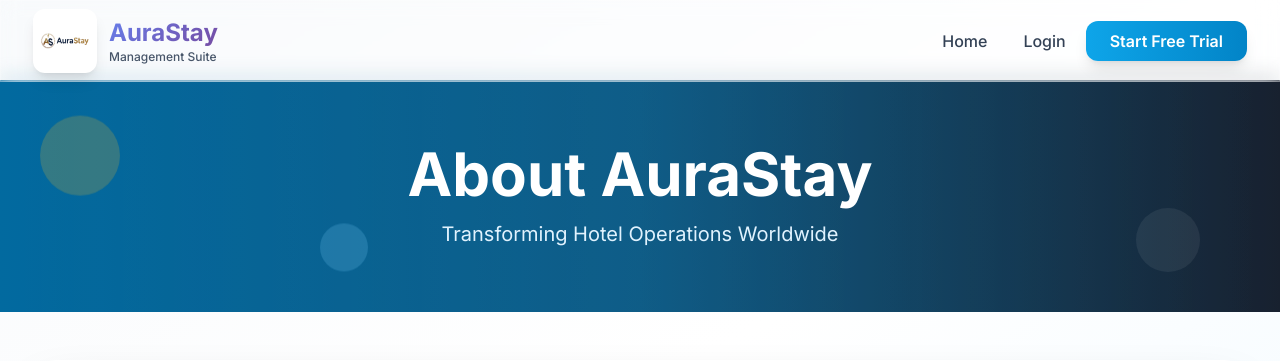
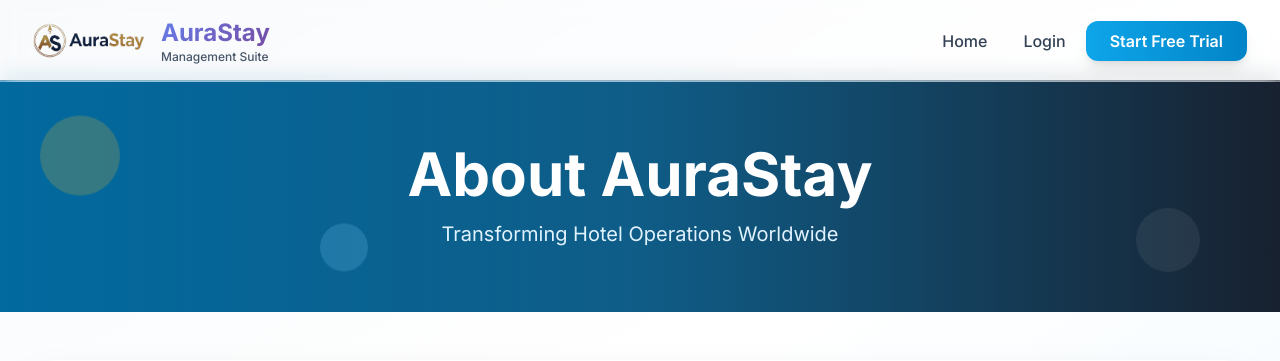
Before and after one commit to Momin9/hotel_management, a Django app: page /about/ in a window 1280 px wide. Shown: the top 361 px of the page. Run offline with Django 4.2, Linux system fonts and the light colour scheme; parts of the project's set-up code (start-up, migrations or seed data) failed here and were passed over; some libraries are stand-ins or nearby versions.

Commit message:
Fix navbar logo to match original About Us page style
- Removed white background box from logo
- Restored original w-28 h-28 logo size
- Clean logo display without background styling
- Matches About Us page exactly as requested

```diff
--- a/templates/base_luxury.html
+++ b/templates/base_luxury.html
@@ -111,9 +111,9 @@
         <div class="max-w-7xl mx-auto px-4 sm:px-6 lg:px-8">
             <div class="flex justify-between items-center h-20">
                 <!-- Logo -->
-                <a href="{% if not user.is_authenticated or request.resolver_match.url_name == 'landing' or request.resolver_match.url_name == 'about' %}{% url 'accounts:landing' %}{% else %}{% url 'accounts:dashboard' %}{% endif %}" class="flex items-center space-x-3 hover:opacity-80 transition-opacity">
-                    <div class="bg-white rounded-xl p-2 shadow-lg">
-                        <img src="{% static 'images/logo/aurastay-logo.png' %}" alt="AuraStay Logo" class="w-12 h-12 object-contain">
+                <a href="{% if not user.is_authenticated or request.resolver_match.url_name == 'landing' or request.resolver_match.url_name == 'about' %}{% url 'accounts:landing' %}{% else %}{% url 'accounts:dashboard' %}{% endif %}" class="flex items-center space-x-4 hover:opacity-80 transition-opacity">
+                    <div>
+                        <img src="{% static 'images/logo/aurastay-logo.png' %}" alt="AuraStay Logo" class="w-28 h-28 object-contain">
                     </div>
                     <div>
                         <h1 class="text-2xl font-bold gradient-text">AuraStay</h1>
```
